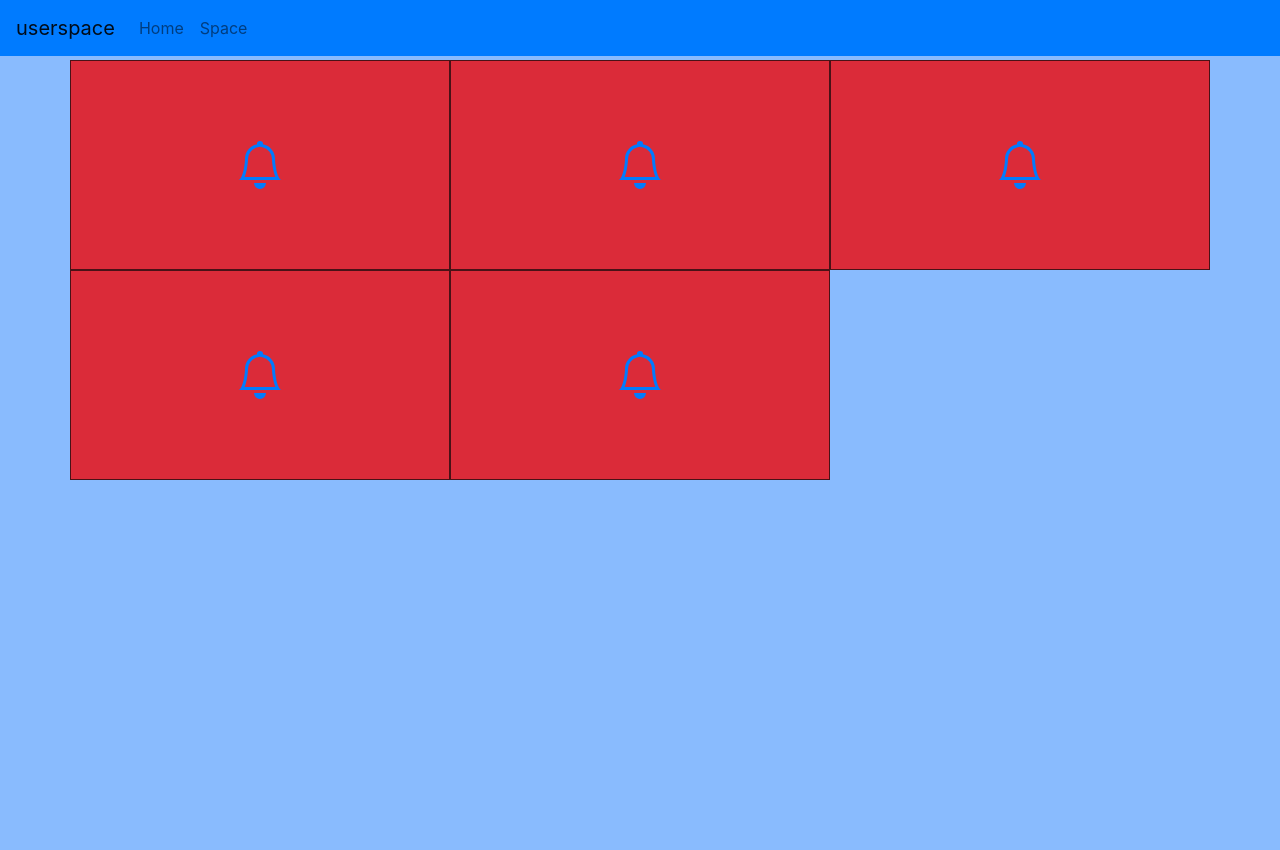
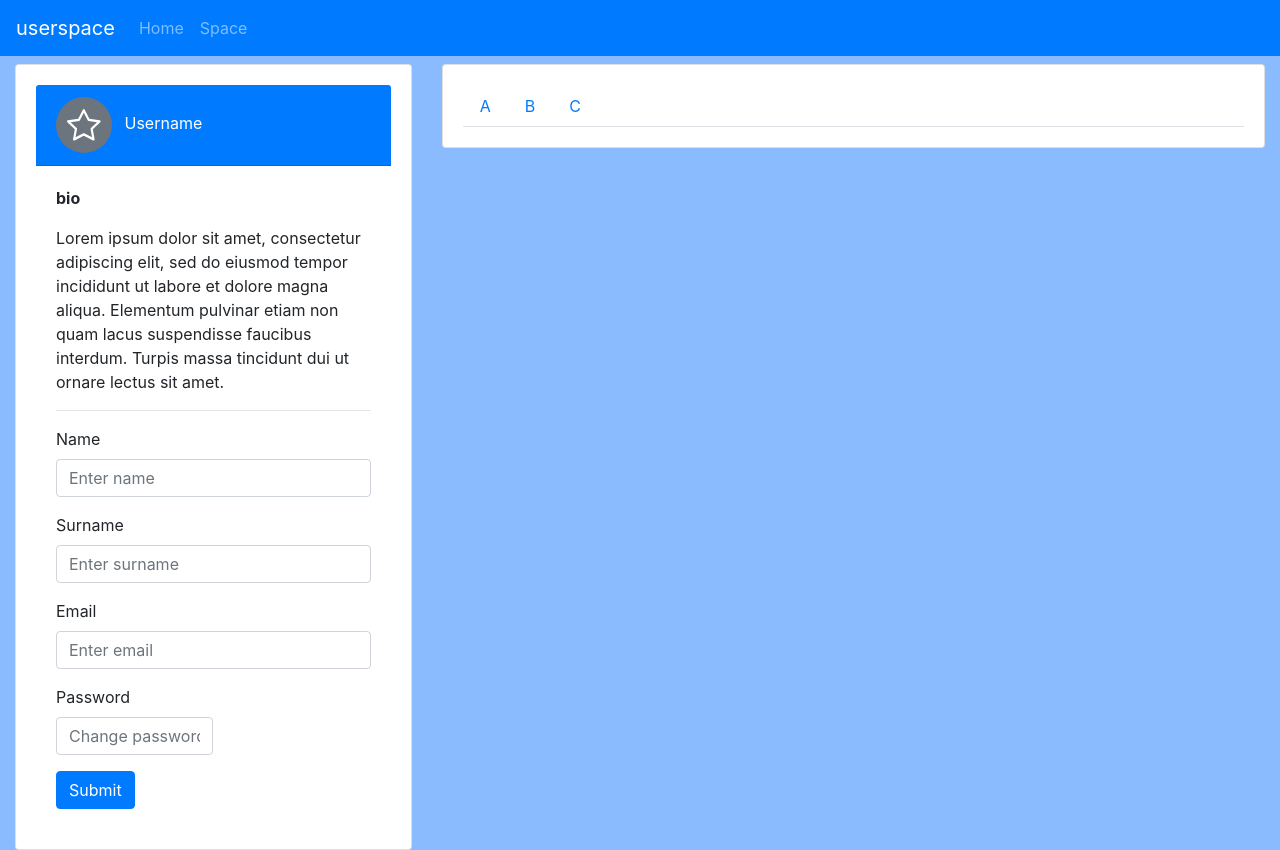
Before and after one commit to Bearwithme2/user-space-front, a Vue app: page /space in a window 1280 px wide. Before the commit the page ends 800 px from the top, so only its background shows below. Built offline with nearby package versions, Linux system fonts and the light colour scheme; no server answers.

Commit message:
userprofile form

```diff
--- a/package.json
+++ b/package.json
@@ -16,6 +16,7 @@
     "popper.js": "^1.16.1",
     "vue": "^2.6.12",
     "vue-router": "^3.2.0",
+    "vuelidate": "^0.7.6",
     "vuex": "^3.4.0"
   },
   "devDependencies": {
--- a/src/App.vue
+++ b/src/App.vue
@@ -1,12 +1,13 @@
 <template>
   <div>
-    <b-navbar variant="primary" type="light">
-      <b-navbar-brand href="#">userspace</b-navbar-brand>
-      <b-navbar-nav>
-        <b-nav-item to="/">Home</b-nav-item>
-        <b-nav-item to="/space">Space</b-nav-item>
-      </b-navbar-nav>
-    </b-navbar>
-    <router-view class="mt-1" />
+    <Navigation />
+    <router-view class="mt-2" />
   </div>
 </template>
+<script>
+import Navigation from "@/views/Navigation";
+
+export default {
+  components: { Navigation }
+};
+</script>
--- /dev/null
+++ b/src/components/user/UserForm.vue
@@ -0,0 +1,90 @@
+<template>
+  <div>
+    <b-skeleton-wrapper :loading="loading">
+      <template #loading>
+        <UserFormSkeleton />
+      </template>
+
+      <b-form @submit="onSubmit">
+        <b-form-group label-for="name" label="Name">
+          <b-form-input
+            id="name"
+            placeholder="Enter name"
+            v-model="form.name"
+          />
+        </b-form-group>
+        <b-form-group label-for="surname" label="Surname">
+          <b-form-input
+            id="surname"
+            placeholder="Enter surname"
+            v-model="form.surname"
+          />
+        </b-form-group>
+        <b-form-group label="Email" label-for="email">
+          <b-form-input
+            id="email"
+            type="email"
+            v-model="form.email"
+            required
+            placeholder="Enter email"
+          ></b-form-input>
+        </b-form-group>
+        <b-form-group class="w-50" label-for="password" label="Password">
+          <b-form-input
+            type="password"
+            id="password"
+            v-model="form.password"
+            placeholder="Change password"
+          />
+        </b-form-group>
+        <b-button type="submit" variant="primary">Submit</b-button>
+      </b-form>
+    </b-skeleton-wrapper>
+  </div>
+</template>
+
+<script>
+import UserFormSkeleton from "@/components/user/UserFormSkeleton";
+
+export default {
+  name: "UserForm",
+  components: { UserFormSkeleton },
+  data() {
+    return {
+      form: {
+        name: "",
+        surname: "",
+        email: "",
+        password: ""
+      },
+      loading: true
+    };
+  },
+  mounted() {
+    this.loadProfile();
+  },
+  methods: {
+    async loadProfile() {
+      let $this = this;
+      await this.$axios("https://localhost:8001/user", {
+        headers: {
+          "Content-Type": "application/json"
+        }
+      })
+        .then(function(json) {
+          $this.form = json.data.form;
+        })
+        .catch(function(e) {
+          console.error(e.message);
+        })
+        .finally(function() {
+          $this.loading = false;
+        });
+    },
+    onSubmit(evt) {
+      evt.preventDefault();
+      alert(JSON.stringify(this.form));
+    }
+  }
+};
+</script>
--- /dev/null
+++ b/src/components/user/UserFormSkeleton.vue
@@ -0,0 +1,26 @@
+<template>
+  <div>
+    <b-form-group label="Name">
+      <b-skeleton type="input" />
+    </b-form-group>
+
+    <b-form-group label="Surname">
+      <b-skeleton type="input" />
+    </b-form-group>
+
+    <b-form-group label="Email">
+      <b-skeleton type="input" />
+    </b-form-group>
+
+    <b-form-group label="Password">
+      <b-skeleton class="w-50" type="input" />
+    </b-form-group>
+    <b-skeleton class="mt-3" type="button" />
+  </div>
+</template>
+
+<script>
+export default {
+  name: "UserFormSkeleton"
+};
+</script>
--- a/src/main.js
+++ b/src/main.js
@@ -7,8 +7,10 @@ import "bootstrap/dist/css/bootstrap.css";
 import "bootstrap-vue/dist/bootstrap-vue.css";
 import "./assets/main.css";
 import { BootstrapVue, IconsPlugin } from "bootstrap-vue";
+import Vuelidate from "vuelidate";
 
 Vue.config.productionTip = false;
+Vue.use(Vuelidate);
 Vue.use(BootstrapVue);
 Vue.use(IconsPlugin);
 new Vue({
--- /dev/null
+++ b/src/views/Navigation.vue
@@ -0,0 +1,15 @@
+<template>
+  <b-navbar class="user-select-none" variant="primary" type="dark">
+    <b-navbar-brand href="#">userspace</b-navbar-brand>
+    <b-navbar-nav>
+      <b-nav-item to="/">Home</b-nav-item>
+      <b-nav-item to="/space">Space</b-nav-item>
+    </b-navbar-nav>
+  </b-navbar>
+</template>
+
+<script>
+export default {
+  name: "Navigation"
+};
+</script>
--- a/src/views/space/InteractiveGridColumn.vue
+++ /dev/null
@@ -1,36 +0,0 @@
-<template>
-  <b-col @click="ring()" class="a">
-    <b-icon
-      variant="primary"
-      font-scale="3"
-      :icon="isRingFilled ? 'bell-fill' : 'bell'"
-    />
-  </b-col>
-</template>
-
-<script>
-export default {
-  name: "InteractiveGridColumn",
-  data() {
-    return {
-      isRingFilled: false
-    };
-  },
-  methods: {
-    ring() {
-      this.isRingFilled = this.isRingFilled === false;
-    }
-  }
-};
-</script>
-
-<style scoped>
-.col {
-  padding: 5rem;
-}
-
-.a {
-  background-color: #db2b39;
-  border: #491217 1px solid;
-}
-</style>
--- /dev/null
+++ b/src/views/space/Profile.vue
@@ -0,0 +1,29 @@
+<template>
+  <b-card>
+    <b-card-header header-bg-variant="primary" header-text-variant="white">
+      <b-avatar icon="star" size="lg" />
+      <span class="ml-2"> Username </span>
+    </b-card-header>
+    <b-card-body>
+      <p>
+        <strong>bio</strong>
+      </p>
+      <p>
+        Lorem ipsum dolor sit amet, consectetur adipiscing elit, sed do eiusmod
+        tempor incididunt ut labore et dolore magna aliqua. Elementum pulvinar
+        etiam non quam lacus suspendisse faucibus interdum. Turpis massa
+        tincidunt dui ut ornare lectus sit amet.
+      </p>
+      <hr />
+      <slot></slot>
+    </b-card-body>
+  </b-card>
+</template>
+
+<script>
+export default {
+  name: "Profile"
+};
+</script>
+
+<style scoped></style>
--- a/src/views/space/Space.vue
+++ b/src/views/space/Space.vue
@@ -1,20 +1,30 @@
 <template>
-  <b-container>
-    <b-row cols="3" class="text-center">
-      <InteractiveGridColumn />
-      <InteractiveGridColumn />
-      <InteractiveGridColumn />
-      <InteractiveGridColumn />
-      <InteractiveGridColumn />
+  <b-container fluid>
+    <b-row cols="3">
+      <b-col>
+        <Profile>
+          <UserForm />
+        </Profile>
+      </b-col>
+      <b-col class="foo" cols="8">
+        <b-card>
+          <b-nav tabs>
+            <b-nav-item>A</b-nav-item>
+            <b-nav-item>B</b-nav-item>
+            <b-nav-item>C</b-nav-item>
+          </b-nav>
+        </b-card>
+      </b-col>
     </b-row>
   </b-container>
 </template>
 
 <script>
-import InteractiveGridColumn from "@/views/space/InteractiveGridColumn";
+import Profile from "@/views/space/Profile";
+import UserForm from "@/components/user/UserForm";
 
 export default {
   name: "Space",
-  components: { InteractiveGridColumn }
+  components: { UserForm, Profile }
 };
 </script>
```
